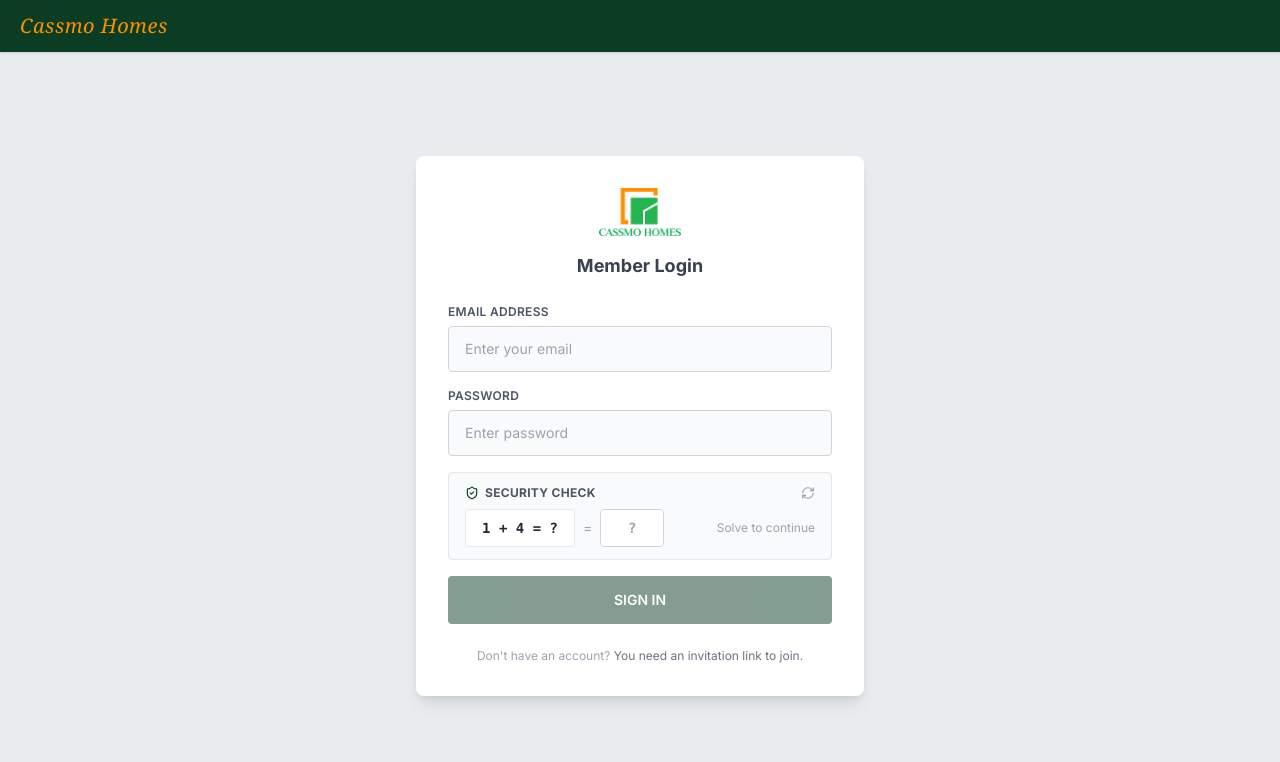
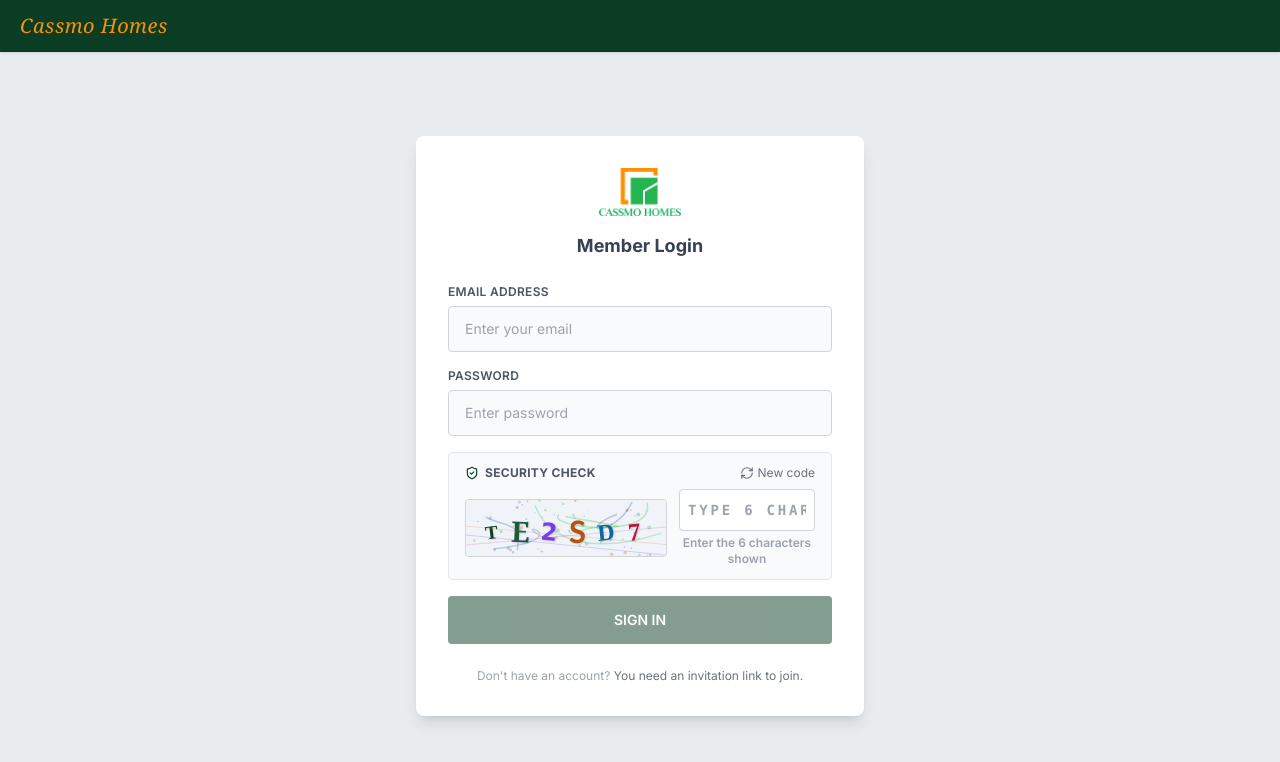
Before and after one commit to dev-anna-life/cassmo-homes, a Next.js app: page /login in a window 1280 px wide. Shown: the top 762 px of the page. Built offline with nearby package versions, Linux system fonts and the light colour scheme.

Commit message:
feat: replace math CAPTCHA with visual canvas image CAPTCHA (distorted characters)

```diff
--- a/components/MathCaptcha.jsx
+++ b/components/MathCaptcha.jsx
@@ -1,117 +1,215 @@
 "use client";
 
-import { useState, useEffect, useCallback } from "react";
+import { useEffect, useRef, useState, useCallback } from "react";
 import { RefreshCw, ShieldCheck } from "lucide-react";
 
-function generateChallenge() {
-  const ops = ["+", "-"];
-  const op = ops[Math.floor(Math.random() * ops.length)];
-  let a, b;
-  if (op === "+") {
-    a = Math.floor(Math.random() * 15) + 1;
-    b = Math.floor(Math.random() * 15) + 1;
-  } else {
-    a = Math.floor(Math.random() * 15) + 6;
-    b = Math.floor(Math.random() * (a - 1)) + 1;
-  }
-  return { a, b, op, answer: op === "+" ? a + b : a - b };
+const CHARS = "ABCDEFGHJKLMNPQRSTUVWXYZ23456789"; // no I, O, 0, 1 (confusing)
+const LENGTH = 6;
+
+function generateCode() {
+  return Array.from({ length: LENGTH }, () =>
+    CHARS.charAt(Math.floor(Math.random() * CHARS.length))
+  ).join("");
 }
 
-export default function MathCaptcha({ onVerified }) {
-  const [challenge, setChallenge] = useState(null);
+function drawCaptcha(canvas, code) {
+  const ctx = canvas.getContext("2d");
+  const W = canvas.width;
+  const H = canvas.height;
+
+  // Background
+  ctx.fillStyle = "#f0f4f8";
+  ctx.fillRect(0, 0, W, H);
+
+  // Background noise dots
+  for (let i = 0; i < 80; i++) {
+    ctx.beginPath();
+    ctx.arc(
+      Math.random() * W,
+      Math.random() * H,
+      Math.random() * 2,
+      0,
+      Math.PI * 2
+    );
+    ctx.fillStyle = `hsla(${Math.random() * 360}, 40%, 70%, 0.6)`;
+    ctx.fill();
+  }
+
+  // Noise lines (behind text)
+  for (let i = 0; i < 6; i++) {
+    ctx.beginPath();
+    ctx.moveTo(Math.random() * W, Math.random() * H);
+    ctx.bezierCurveTo(
+      Math.random() * W, Math.random() * H,
+      Math.random() * W, Math.random() * H,
+      Math.random() * W, Math.random() * H
+    );
+    ctx.strokeStyle = `hsla(${Math.random() * 360}, 50%, 55%, 0.35)`;
+    ctx.lineWidth = 1.5;
+    ctx.stroke();
+  }
+
+  // Draw each character with individual distortion
+  const charW = W / (LENGTH + 1);
+  const colors = [
+    "#0B3D24", "#1a5c38", "#7c3aed", "#b45309",
+    "#0369a1", "#be123c", "#0f766e", "#92400e",
+  ];
+
+  for (let i = 0; i < code.length; i++) {
+    ctx.save();
+
+    const x = charW * (i + 0.8) + charW * 0.1;
+    const y = H / 2 + 6;
+
+    ctx.translate(x, y);
+    // Random slight rotation per character
+    ctx.rotate((Math.random() - 0.5) * 0.45);
+    // Random slight scale
+    const scale = 0.85 + Math.random() * 0.3;
+    ctx.scale(scale, scale);
+
+    // Random font size variation
+    const fontSize = 22 + Math.floor(Math.random() * 6);
+    const fonts = ["Arial Black", "Georgia", "Verdana", "Trebuchet MS", "Impact"];
+    ctx.font = `bold ${fontSize}px "${fonts[i % fonts.length]}"`;
+    ctx.textAlign = "center";
+    ctx.textBaseline = "middle";
+
+    // Slight shadow for depth
+    ctx.shadowColor = "rgba(0,0,0,0.15)";
+    ctx.shadowBlur = 2;
+    ctx.shadowOffsetX = 1;
+    ctx.shadowOffsetY = 1;
+
+    ctx.fillStyle = colors[i % colors.length];
+    ctx.fillText(code[i], 0, 0);
+    ctx.restore();
+  }
+
+  // Overlay noise lines (on top of text)
+  for (let i = 0; i < 3; i++) {
+    ctx.beginPath();
+    ctx.moveTo(0, Math.random() * H);
+    ctx.lineTo(W, Math.random() * H);
+    ctx.strokeStyle = `hsla(${Math.random() * 360}, 60%, 50%, 0.2)`;
+    ctx.lineWidth = 1;
+    ctx.stroke();
+  }
+}
+
+export default function VisualCaptcha({ onVerified }) {
+  const canvasRef = useRef(null);
+  const [code, setCode] = useState("");
   const [input, setInput] = useState("");
   const [verified, setVerified] = useState(false);
-  const [shake, setShake] = useState(false);
-  const [attempts, setAttempts] = useState(0);
+  const [error, setError] = useState(false);
 
-  const reset = useCallback(() => {
-    setChallenge(generateChallenge());
+  const refresh = useCallback(() => {
+    const newCode = generateCode();
+    setCode(newCode);
     setInput("");
     setVerified(false);
-    setAttempts(0);
+    setError(false);
     onVerified(false);
   }, [onVerified]);
 
+  // Draw when code changes
   useEffect(() => {
-    setChallenge(generateChallenge());
-  }, []);
+    if (!code) {
+      refresh();
+      return;
+    }
+    const canvas = canvasRef.current;
+    if (canvas) drawCaptcha(canvas, code);
+  }, [code, refresh]);
 
   const handleChange = (e) => {
-    const val = e.target.value;
-    // Only allow digits and minus sign
-    if (!/^-?\d*$/.test(val)) return;
+    const val = e.target.value.toUpperCase().replace(/[^A-Z0-9]/g, "");
     setInput(val);
+    setError(false);
 
-    if (val === "") return;
-    const parsed = parseInt(val, 10);
-    if (!isNaN(parsed) && parsed === challenge.answer) {
-      setVerified(true);
-      onVerified(true);
-    } else if (val.length >= String(Math.abs(challenge.answer)).length + (challenge.answer < 0 ? 1 : 0)) {
-      // Wrong answer — shake and reset
-      setShake(true);
-      setAttempts((p) => p + 1);
-      setTimeout(() => {
-        setShake(false);
-        setChallenge(generateChallenge());
-        setInput("");
-      }, 600);
+    if (val.length === LENGTH) {
+      if (val === code) {
+        setVerified(true);
+        onVerified(true);
+        setError(false);
+      } else {
+        setError(true);
+        onVerified(false);
+        // Auto-refresh after showing error briefly
+        setTimeout(() => {
+          refresh();
+        }, 800);
+      }
     }
   };
 
-  if (!challenge) return null;
-
   return (
-    <div className="rounded border border-gray-200 bg-gray-50 px-4 py-3">
-      <div className="flex items-center justify-between mb-2">
+    <div className="rounded border border-gray-200 bg-gray-50 px-4 py-3 space-y-2">
+      {/* Header */}
+      <div className="flex items-center justify-between">
         <span className="text-xs font-bold text-gray-600 uppercase tracking-wide flex items-center gap-1.5">
           <ShieldCheck className="w-3.5 h-3.5 text-[#0B3D24]" />
           Security Check
         </span>
         <button
           type="button"
-          onClick={reset}
-          className="text-gray-400 hover:text-gray-600 transition-colors"
-          title="New question"
+          onClick={refresh}
+          className="flex items-center gap-1 text-xs text-gray-500 hover:text-[#0B3D24] transition-colors"
+          title="Refresh code"
         >
           <RefreshCw className="w-3.5 h-3.5" />
+          New code
         </button>
       </div>
 
+      {/* Canvas */}
       <div className="flex items-center gap-3">
-        {/* Math question */}
-        <div className="flex items-center gap-2 flex-1">
-          <span className="text-sm font-bold text-gray-800 font-mono bg-white border border-gray-200 rounded px-3 py-2 select-none min-w-[110px] text-center">
-            {challenge.a} {challenge.op} {challenge.b} = ?
-          </span>
-          <span className="text-gray-400 text-sm">=</span>
+        <canvas
+          ref={canvasRef}
+          width={200}
+          height={56}
+          className={`rounded border select-none flex-shrink-0 transition-all ${
+            verified
+              ? "border-green-400 opacity-60"
+              : error
+              ? "border-red-400 animate-shake"
+              : "border-gray-300"
+          }`}
+          style={{ imageRendering: "pixelated" }}
+        />
+
+        <div className="flex-1">
           <input
             type="text"
-            inputMode="numeric"
+            maxLength={LENGTH}
             value={input}
             onChange={handleChange}
             disabled={verified}
-            placeholder="?"
-            className={`w-16 text-center border rounded px-2 py-2 text-sm font-mono font-bold transition-all
+            placeholder={`Type ${LENGTH} characters`}
+            autoComplete="off"
+            spellCheck={false}
+            className={`w-full text-center border rounded px-2 py-2.5 text-sm font-mono font-bold tracking-[0.2em] uppercase transition-all focus:outline-none
               ${verified
                 ? "border-green-400 bg-green-50 text-green-700"
-                : shake
-                ? "border-red-400 bg-red-50 animate-[shake_0.4s_ease]"
-                : "border-gray-300 bg-white text-gray-800 focus:border-[#0B3D24] focus:outline-none"
+                : error
+                ? "border-red-400 bg-red-50 text-red-600"
+                : "border-gray-300 bg-white text-gray-800 focus:border-[#0B3D24]"
               }`}
           />
+
+          {/* Status */}
+          <p className={`text-xs mt-1 text-center font-semibold transition-all ${
+            verified ? "text-green-600" : error ? "text-red-500" : "text-gray-400"
+          }`}>
+            {verified
+              ? "✓ Verified — you're human!"
+              : error
+              ? "✗ Wrong — try the new code"
+              : `Enter the ${LENGTH} characters shown`}
+          </p>
         </div>
-
-        {/* Status badge */}
-        {verified ? (
-          <span className="text-xs font-bold text-green-600 flex items-center gap-1 whitespace-nowrap">
-            <ShieldCheck className="w-4 h-4" /> Verified
-          </span>
-        ) : (
-          <span className="text-xs text-gray-400 whitespace-nowrap">
-            {attempts > 0 ? `Try again` : `Solve to continue`}
-          </span>
-        )}
       </div>
     </div>
   );
```
